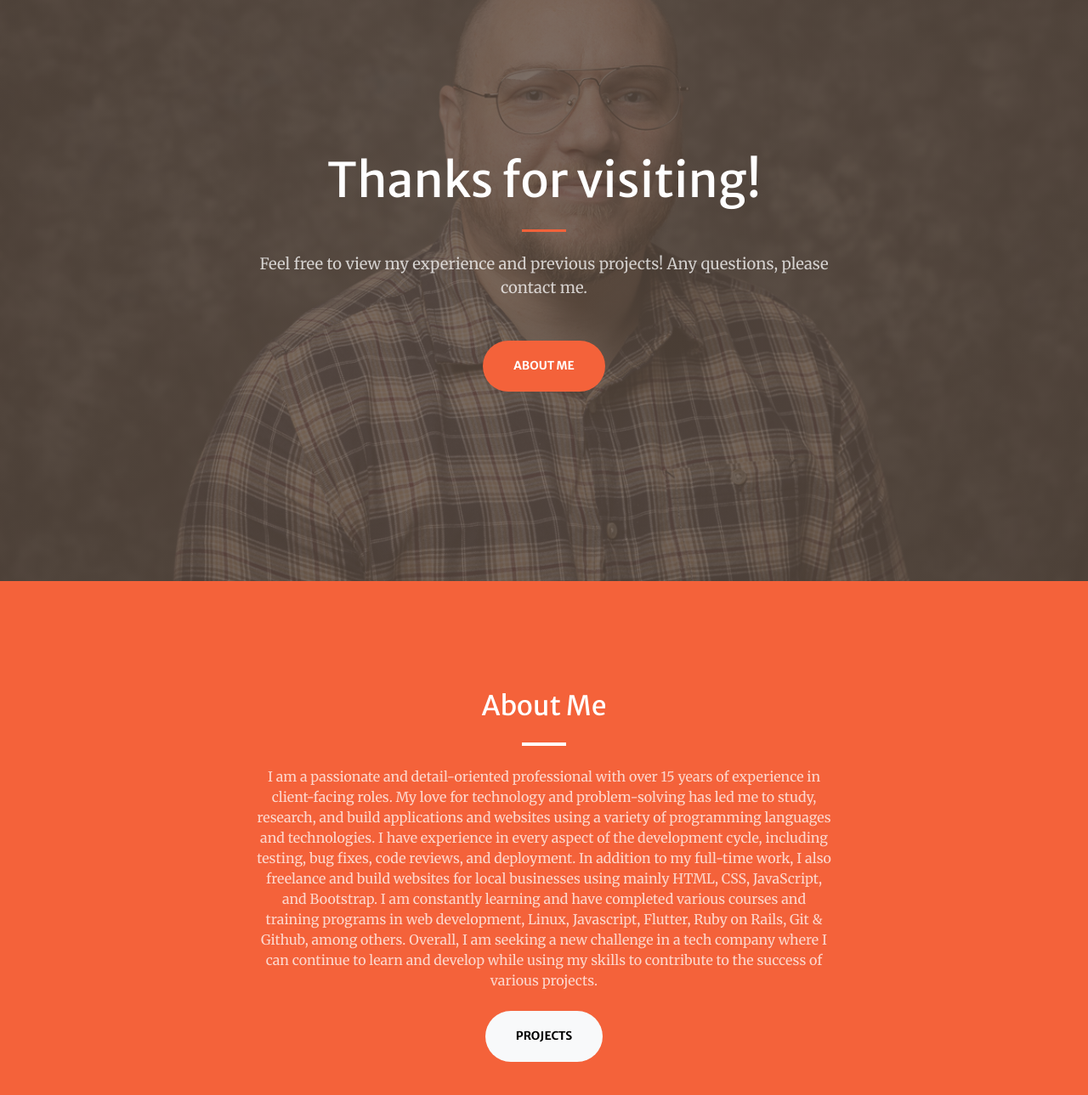
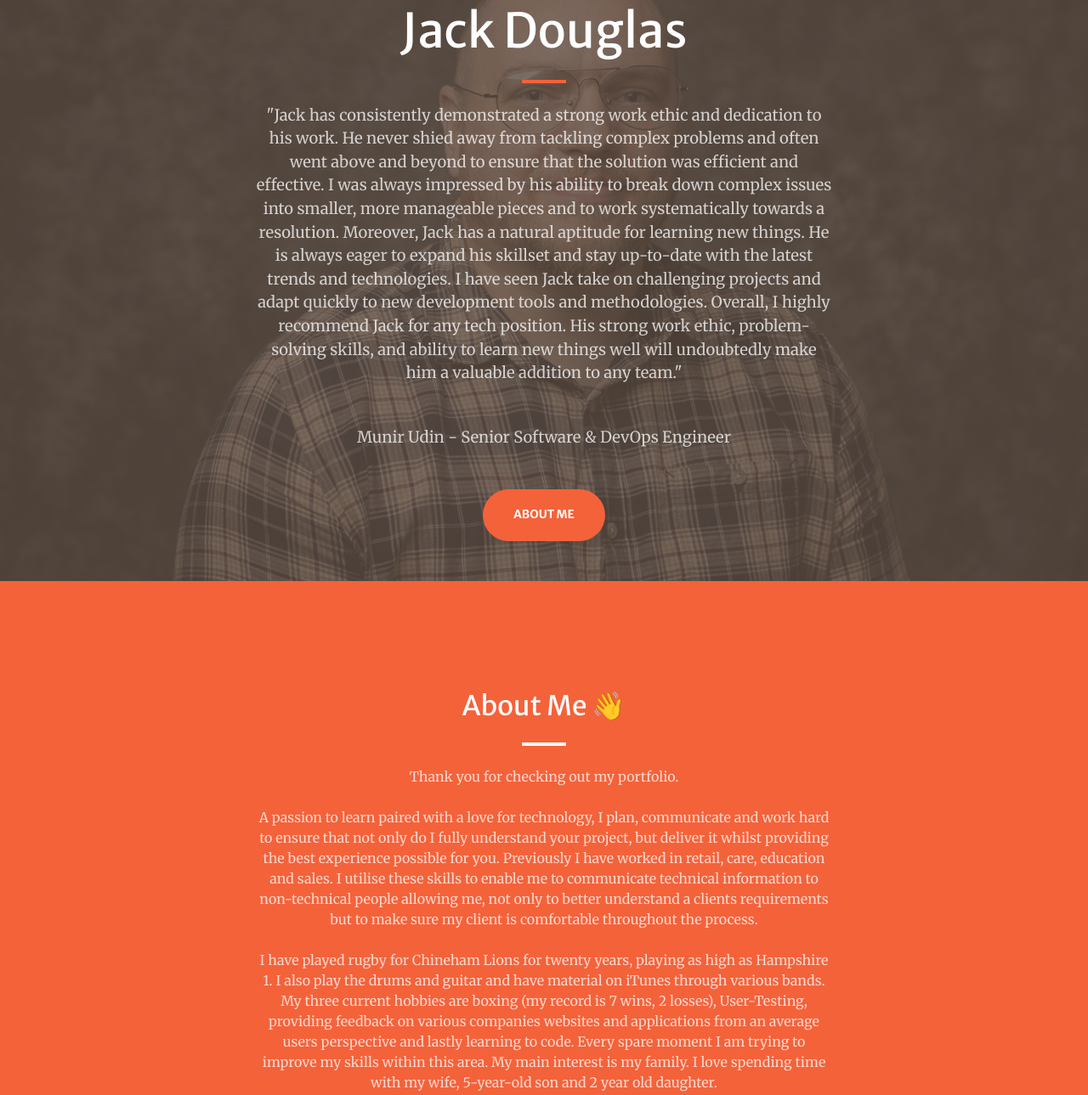
Before and after one commit to JJD1990/Portfolio2023, a plain HTML site: page index.html in a window 1280 px wide. Shown: the part 116-1405 px from the top of the page at 85% size. Drawn offline with nearby package versions, Linux system fonts and the light colour scheme; some packages are replaced by stand-ins of ours; a script that the page names is missing.

Commit message:
quote and text added to about me

```diff
--- a/index.html
+++ b/index.html
@@ -40,11 +40,16 @@
             <div class="container px-4 px-lg-5 h-100">
                 <div class="row gx-4 gx-lg-5 h-100 align-items-center justify-content-center text-center">
                     <div class="col-lg-8 align-self-end">
-                        <h1 class="text-white font-weight-bold">Thanks for visiting!</h1>
+                        <h1 class="text-white font-weight-bold headline">Jack Douglas</h1>
                         <hr class="divider" />
                     </div>
                     <div class="col-lg-8 align-self-baseline">
-                        <p class="text-white-75 mb-5">Feel free to view my experience and previous projects! Any questions, please contact me.</p>
+                        <p class="text-white-75 mb-5 tagline">"Jack has consistently demonstrated a strong work ethic and dedication to his work. He never shied away from tackling complex problems and often went above and beyond to ensure that the solution was efficient and effective. I was always impressed by his ability to break down complex issues into smaller, more manageable pieces and to work systematically towards a resolution.
+
+                            Moreover, Jack has a natural aptitude for learning new things. He is always eager to expand his skillset and stay up-to-date with the latest trends and technologies. I have seen Jack take on challenging projects and adapt quickly to new development tools and methodologies.
+
+                            Overall, I highly recommend Jack for any tech position. His strong work ethic, problem-solving skills, and ability to learn new things well will undoubtedly make him a valuable addition to any team."</p>
+                            <p class="text-white-75 mb-5 punchline">Munir Udin - Senior Software & DevOps Engineer</p>
                         <a class="btn btn-primary btn-xl" href="#about">About Me</a>
                     </div>
                 </div>
@@ -55,9 +60,18 @@
             <div class="container px-4 px-lg-5">
                 <div class="row gx-4 gx-lg-5 justify-content-center">
                     <div class="col-lg-8 text-center">
-                        <h2 class="text-white mt-0">About Me</h2>
+                        <h2 class="text-white mt-0">About Me 👋</h2>
                         <hr class="divider divider-light" />
-                        <p class="text-white-75 mb-4">I am a passionate and detail-oriented professional with over 15 years of experience in client-facing roles. My love for technology and problem-solving has led me to study, research, and build applications and websites using a variety of programming languages and technologies. I have experience in every aspect of the development cycle, including testing, bug fixes, code reviews, and deployment. In addition to my full-time work, I also freelance and build websites for local businesses using mainly HTML, CSS, JavaScript, and Bootstrap. I am constantly learning and have completed various courses and training programs in web development, Linux, Javascript, Flutter, Ruby on Rails, Git & Github, among others. Overall, I am seeking a new challenge in a tech company where I can continue to learn and develop while using my skills to contribute to the success of various projects.</p>
+                        <p class="text-white-75 mb-4"> Thank you for checking out my
+                            portfolio. <br> <br> A passion to learn paired with a love for technology, I plan, communicate and work hard
+                            to ensure that not only do I fully understand your project, but deliver it whilst
+                            providing the best experience possible for you. Previously I have worked in retail,
+                            care,
+                            education and sales. I utilise these skills to enable me to communicate technical
+                            information to non-technical people allowing me, not only to better understand a clients
+                            requirements but to make sure my client is comfortable throughout the process.</p>
+                        <p class="text-white-75 mb-4">I have played rugby for Chineham Lions for twenty years, playing as high as Hampshire 1. I also play the drums and guitar and have material on iTunes through various bands. My three current hobbies are boxing (my record is 7 wins, 2 losses), User-Testing, providing feedback on various companies websites and applications from an average users perspective and lastly learning to code. Every spare moment I am trying to improve my skills within this area.  My main interest is my family. I love spending time with my wife, 5-year-old son and 2 year old daughter.
+                        </p>
                         <a class="btn btn-light btn-xl" href="#portfolio">Projects</a>
                     </div>
                 </div>
@@ -216,22 +230,18 @@
                         <form id="contactForm" action="https://formspree.io/f/mrgjlkrw" method="POST">
                             <!-- Name input-->
                             <div class="form-floating mb-3">
-                                <input class="form-control" id="name" type="text" placeholder="Enter your name..." data-sb-validations="required" />
+                                <input class="form-control" id="name" type="text" required/>
                                 <label for="name">Full name</label>
-                                <div class="invalid-feedback" data-sb-feedback="name:required">A name is required.</div>
                             </div>
                             <!-- Email address input-->
                             <div class="form-floating mb-3">
-                                <input class="form-control" id="email" type="email" name="email" placeholder="name@example.com" data-sb-validations="required,email" />
+                                <input class="form-control" id="email" type="email" name="email" required />
                                 <label for="email">Email address</label>
-                                <div class="invalid-feedback" data-sb-feedback="email:required">An email is required.</div>
-                                <div class="invalid-feedback" data-sb-feedback="email:email">Email is not valid.</div>
                             </div>
                             <!-- Message input-->
                             <div class="form-floating mb-3">
-                                <textarea class="form-control" id="message" name="message" type="text" placeholder="Enter your message here..." style="height: 10rem" data-sb-validations="required"></textarea>
-                                <label for="message">Message</label>
-                                <div class="invalid-feedback" data-sb-feedback="message:required">A message is required.</div>
+                                <textarea class="form-control" id="message" name="message" type="text" style="height: 10rem" required></textarea>
+                                <label for="message">Write your message here...</label>
                             </div>
                             <!-- Submit Button-->
                             <div class="d-grid">
@@ -261,7 +271,7 @@
         <script src="https://unpkg.com/scrollreveal"></script>
         <script>
             ScrollReveal().reveal('.headline', { delay: 200 });
-            ScrollReveal().reveal('.tagline', { delay: 500 });
+            ScrollReveal().reveal('.tagline', { delay: 600 });
             ScrollReveal().reveal('.punchline', { delay: 1000 });
           </script>
     </body>
```
